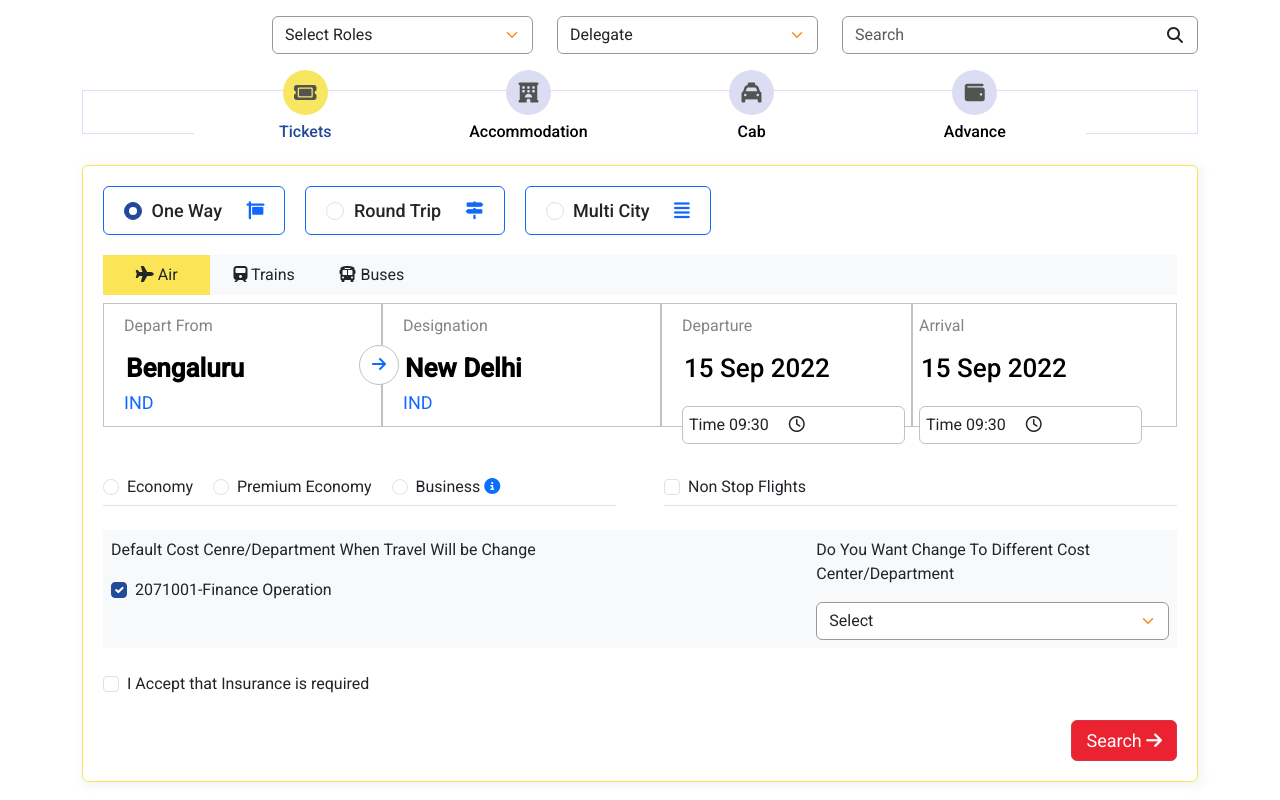
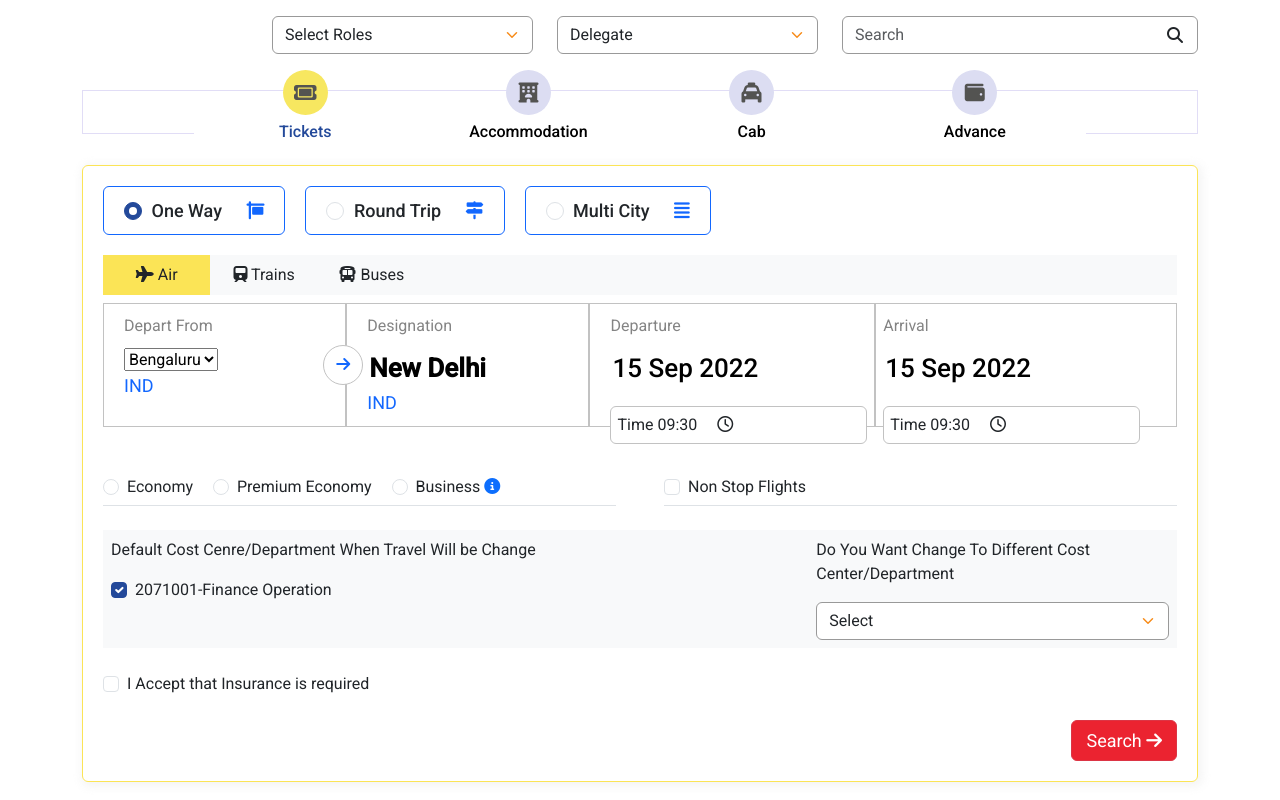
Before and after one commit to jaseelkt09/travel, a plain HTML site: page index.html in a window 1280 px wide. Drawn offline with nearby package versions, Linux system fonts and the light colour scheme.

Commit message:
Update index.html

```diff
--- a/index.html
+++ b/index.html
@@ -10,6 +10,8 @@
   <link rel="stylesheet" href="https://cdnjs.cloudflare.com/ajax/libs/font-awesome/6.5.1/css/all.min.css">
   <!-- Custom CSS -->
   <link rel="stylesheet" type="text/css" href="css/style.css">
+  <!-- Select 2 dropdown -->
+  <link href="https://cdn.jsdelivr.net/npm/select2@4.1.0-rc.0/dist/css/select2.min.css" rel="stylesheet" />
 </head>
 <body>
   <!-- top form -->
@@ -116,7 +118,7 @@
           </div>
           <div class="content content1 content2 active">
             <div class="d-flex flex-column flex-md-row">
-              <div class="blocks position-relative">
+              <div class="blocks position-relative w-25">
                 <div class="change_place">
                   <div>
                     <i class="fa-solid fa-arrow-right"></i>
@@ -124,11 +126,16 @@
                 </div>
                 <div class="sub_title">Depart From</div>
                 <div class="search_result_trip">
-                  <input type="text" class="" value="Bengaluru">
+                  <select class="select-city">
+                    <option value="bangalore" selected>Bengaluru</option>
+                    <option value="delhi">Delhi</option>
+                    <option value="mumbai">Mumbai</option>
+                    <!-- Add more options as needed -->
+                  </select>
                   <p class="trip_sub_value">IND</p>
                 </div>
               </div>
-              <div class="blocks">
+              <div class="blocks w-25">
                 <div class="sub_title">Designation</div>
                 <div class="search_result_trip">
                   <input type="text" value="New Delhi">
@@ -919,6 +926,10 @@
       <!-- bottom action end-->
     </div>
   </section>
+  <!-- jQuery -->
+  <script src="https://code.jquery.com/jquery-3.7.1.js" integrity="sha256-eKhayi8LEQwp4NKxN+CfCh+3qOVUtJn3QNZ0TciWLP4=" crossorigin="anonymous"></script>
+  <!-- Select2 JavaScript -->
+  <script src="https://cdn.jsdelivr.net/npm/select2@4.1.0-rc.0/dist/js/select2.min.js"></script>
   <!-- bootstrap script -->
   <script src="https://cdn.jsdelivr.net/npm/bootstrap@5.3.2/dist/js/bootstrap.bundle.min.js" integrity="sha384-C6RzsynM9kWDrMNeT87bh95OGNyZPhcTNXj1NW7RuBCsyN/o0jlpcV8Qyq46cDfL" crossorigin="anonymous"></script>
   <!-- custom script -->
```
